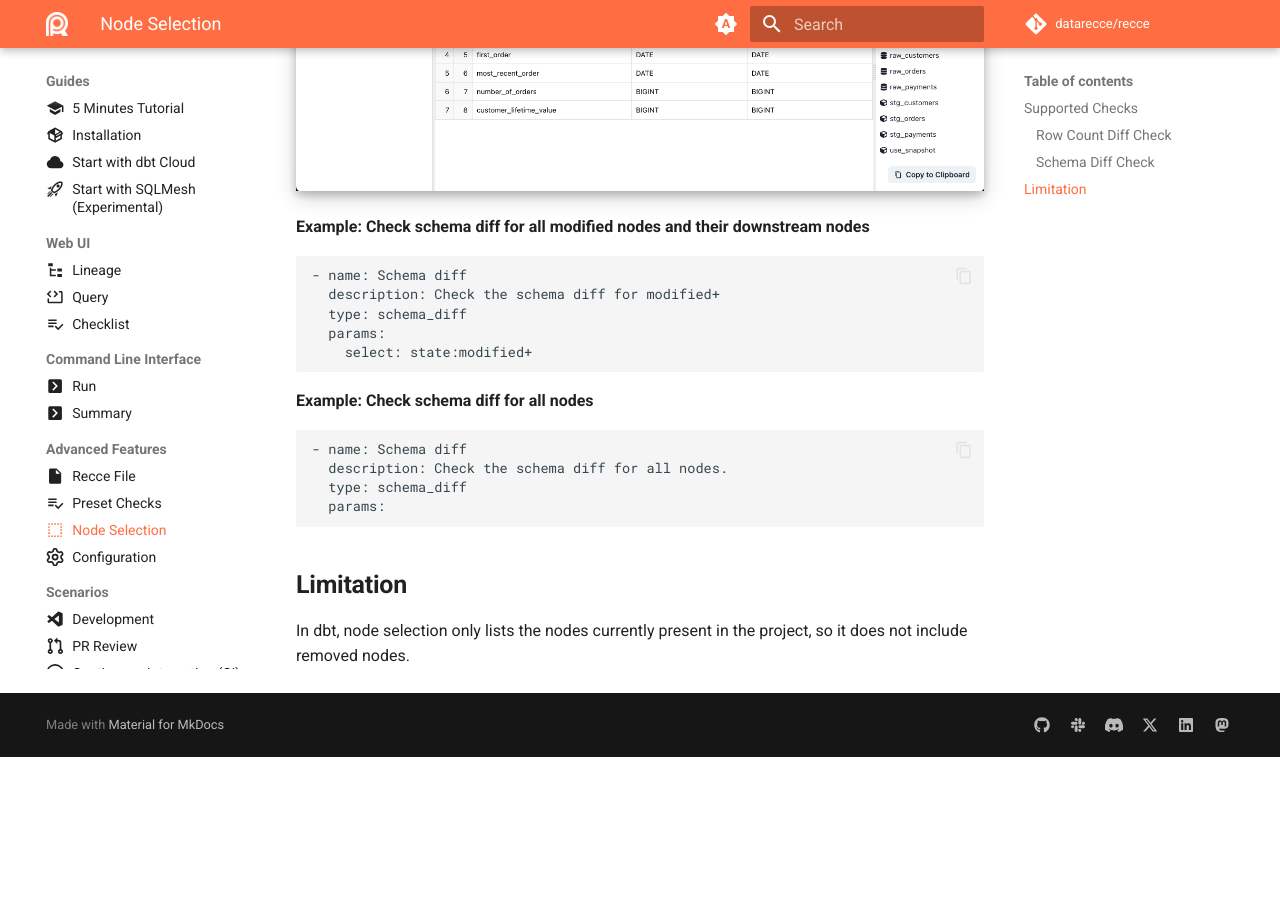
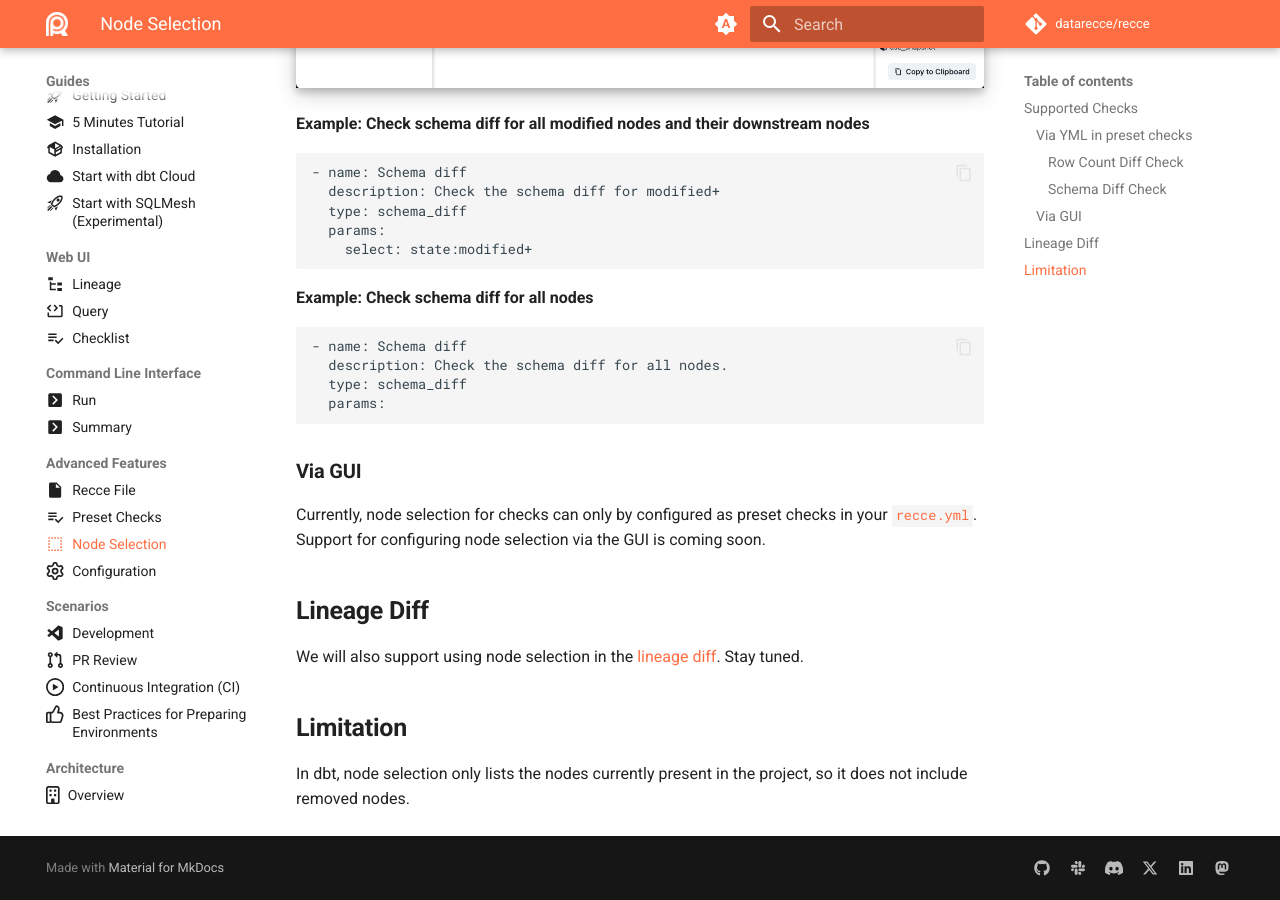
Before and after one commit to DataRecce/recce-documentation, an MkDocs documentation site: the page built from docs/docs/features/node-selection.md, in a window 1280 px wide and 900 px high, scrolled down 1825 px. Built offline with MkDocs 1.6.1 and Material for MkDocs 9.7.7, drawn with Linux system fonts in a browser that asks for light colours; comment, search, counter and statistics services are not loaded; before the commit the page ends 2582 px from its top, so only the background shows below that; some of the changed text lies outside the part shown.

Commit message:
Update the doc structure
Signed-off-by: popcorny <celu@infuseai.io>

````diff
--- a/docs/docs/features/node-selection.md
+++ b/docs/docs/features/node-selection.md
@@ -54,7 +50,7 @@
     exclude: tag:skip_check
 ```
 
-### Schema Diff Check
+#### Schema Diff Check
 
 
 **Usage**
@@ -86,5 +82,13 @@
   params:
 ```
 
+### Via GUI
+
+Currently, node selection for checks can only by configured as preset checks in your `recce.yml`. Support for configuring node selection via the GUI is coming soon.
+
+## Lineage Diff
+
+We will also support using node selection in the [lineage diff](lineage.md#lineage-diff). Stay tuned.
+
 ## Limitation
 In dbt, node selection only lists the nodes currently present in the project, so it does not include removed nodes.
````
Also changed, not shown: other parts of docs/docs/features/node-selection.md (+3 -7 lines).
